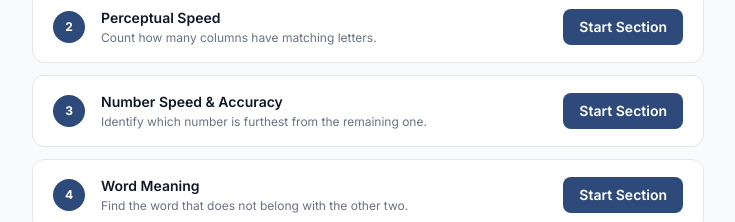
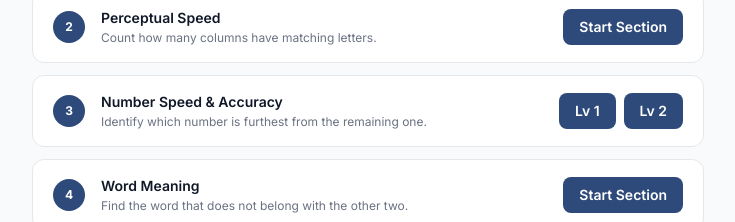
Before and after one commit to PsychoPunkSage/TI, a Next.js app: page / in a window 1280 px wide. Shown: the part 1178-1400 px from the top of the page, without its empty margins (272-1007 px from the left). Built offline with nearby package versions, Linux system fonts and the light colour scheme.

Commit message:
fix::> Final integration
Signed-off-by: Abhinav Prakash <abhinav.prakash319@gmail.com>

```diff
--- a/src/app/page.tsx
+++ b/src/app/page.tsx
@@ -18,6 +18,11 @@ export default function HomePage() {
 
   function handleStartSection(sectionId: SectionId) {
     initSingleSectionSession(sectionId);
+    router.replace(`/test/${sectionId}`);
+  }
+
+  function handleStartSectionWithLevel(sectionId: SectionId, level: 1 | 2) {
+    initSingleSectionSession(sectionId, level);
     router.replace(`/test/${sectionId}`);
   }
 
@@ -112,12 +117,29 @@ export default function HomePage() {
                     {section.description}
                   </p>
                 </div>
+                {section.id === 'number_speed' ? (
+                  <div className="flex gap-2 shrink-0">
+                    <button
+                      onClick={() => handleStartSectionWithLevel('number_speed', 1)}
+                      className="px-4 py-2 bg-[#2d4a7a] text-white text-sm font-semibold rounded-lg hover:bg-[#3a5d99] cursor-pointer"
+                    >
+                      Lv 1
+                    </button>
+                    <button
+                      onClick={() => handleStartSectionWithLevel('number_speed', 2)}
+                      className="px-4 py-2 bg-[#2d4a7a] text-white text-sm font-semibold rounded-lg hover:bg-[#3a5d99] cursor-pointer"
+                    >
+                      Lv 2
+                    </button>
+                  </div>
+                ) : (
                   <button
                     onClick={() => handleStartSection(section.id)}
                     className="shrink-0 px-4 py-2 bg-[#2d4a7a] text-white text-sm font-semibold rounded-lg hover:bg-[#3a5d99] cursor-pointer"
                   >
                     Start Section
                   </button>
+                )}
               </div>
             ))}
           </div>
--- a/src/app/test/[section]/page.tsx
+++ b/src/app/test/[section]/page.tsx
@@ -30,6 +30,7 @@ export default function SectionPage() {
     timedQuestions,
     currentQuestionIndex,
     completedSections,
+    practiceAnswerLogs,
     sessionId,
     isSingleSection,
     beginPractice,
@@ -142,6 +143,7 @@ export default function SectionPage() {
           onStartTimedTest={beginTimedTest}
           isPracticeComplete={isPracticeComplete}
           onRequestCancel={handleCancelRequest}
+          wrongAnswerLogs={practiceAnswerLogs}
         />
         {showCancelModal && (
           <CancelTestModal
--- a/src/db/mutations.ts
+++ b/src/db/mutations.ts
@@ -28,6 +28,9 @@ export function saveQuestionLog(log: QuestionLog): void {
     correctAnswer: String(log.correctAnswer),
     isCorrect: log.isCorrect ? 1 : 0,
     isPractice: log.isPractice ? 1 : 0,
+    questionSnapshotJson: log.questionSnapshot
+      ? JSON.stringify(log.questionSnapshot)
+      : undefined,
   };
   void db.questionLogs.put(dbLog);
 }
--- a/src/db/schema.ts
+++ b/src/db/schema.ts
@@ -16,6 +16,15 @@ export class GiaDatabase extends Dexie {
       sectionStats:
         'id, sessionId, sectionId, [sessionId+sectionId], accuracyPercent',
     });
+
+    // v2: adds questionSnapshotJson (non-indexed) to questionLogs for wrong-answer review
+    this.version(2).stores({
+      sessions: 'id, startedAt, isComplete, cognitiveEfficiencyScore',
+      questionLogs:
+        '[sessionId+questionId], sessionId, sectionId, [sessionId+sectionId]',
+      sectionStats:
+        'id, sessionId, sectionId, [sessionId+sectionId], accuracyPercent',
+    });
   }
 }
 
--- a/src/engine/questions/index.ts
+++ b/src/engine/questions/index.ts
@@ -2,7 +2,7 @@ import type { Question, SectionId } from '@/types/questions';
 import { shuffled } from '../shuffle';
 import { REASONING_POOL, generateReasoningQuestion } from './reasoning';
 import { WORD_MEANING_POOL, generateWordMeaningQuestion } from './wordMeaning';
-import { NUMBER_SPEED_POOL, generateNumberSpeedQuestion } from './numberSpeed';
+import { NUMBER_SPEED_POOL, NUMBER_SPEED_LEVEL2_POOL, generateNumberSpeedQuestion } from './numberSpeed';
 import { PERCEPTUAL_SPEED_POOL, generatePerceptualSpeedQuestion } from './perceptualSpeed';
 import { SPATIAL_POOL, generateSpatialQuestion } from './spatial';
 import { getSectionMeta } from '@/constants/sections';
@@ -32,7 +32,8 @@ function buildQuestions<T>(
 export function preloadSection(
   sectionId: SectionId,
   isPractice: boolean,
-  seed?: number
+  seed?: number,
+  numberSpeedLevel: 1 | 2 = 1
 ): Question[] {
   const meta = getSectionMeta(sectionId);
   const count = isPractice
@@ -61,13 +62,15 @@ export function preloadSection(
         baseSeed
       );
 
-    case 'number_speed':
+    case 'number_speed': {
+      const pool = numberSpeedLevel === 2 ? NUMBER_SPEED_LEVEL2_POOL : NUMBER_SPEED_POOL;
       return buildQuestions(
-        NUMBER_SPEED_POOL,
+        pool,
         count,
         (item, i, s) => generateNumberSpeedQuestion(item, i, s),
         baseSeed
       );
+    }
 
     case 'perceptual_speed':
       return buildQuestions(
--- a/src/types/db.ts
+++ b/src/types/db.ts
@@ -21,6 +21,7 @@ export interface DbQuestionLog {
   correctAnswer: string;
   isCorrect: 0 | 1;
   isPractice: 0 | 1;
+  questionSnapshotJson?: string;
 }
 
 export interface DbSectionStat {
```
Lines whose indentation alone changed are shown as unchanged.
